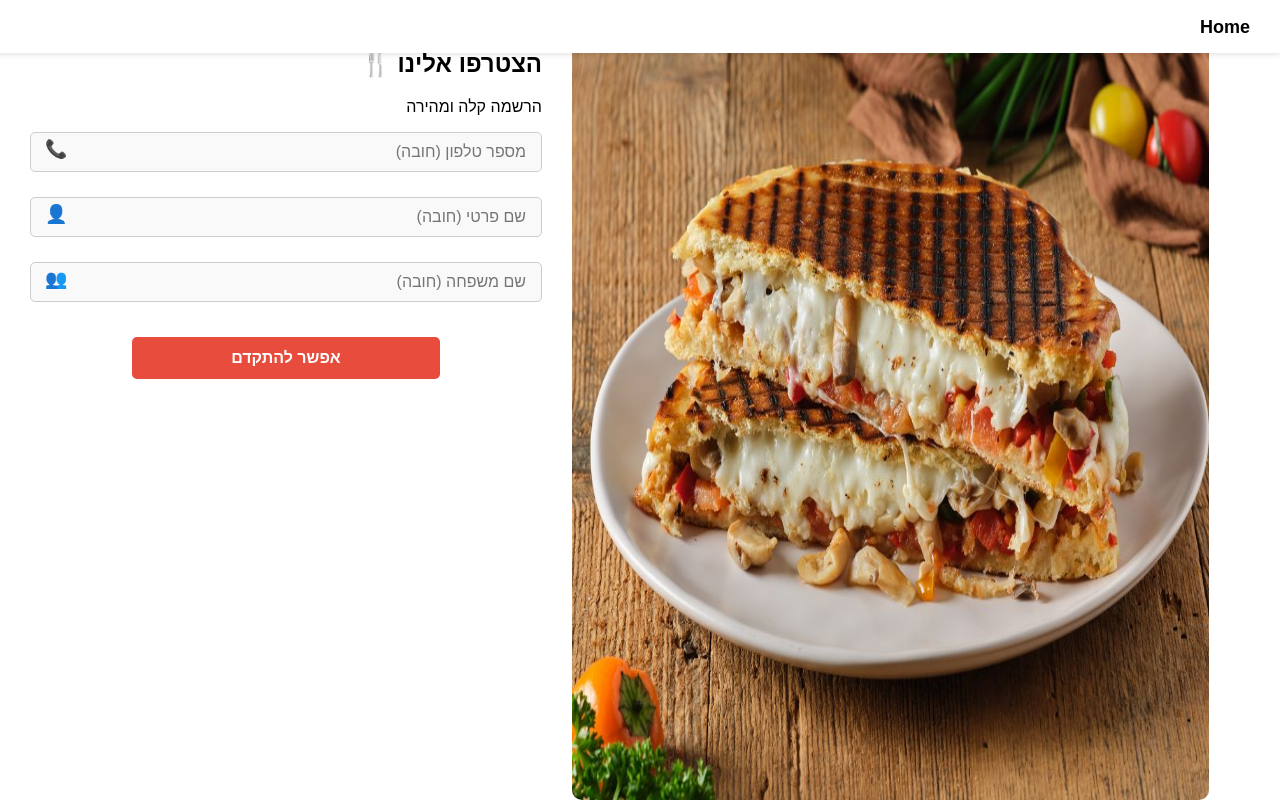
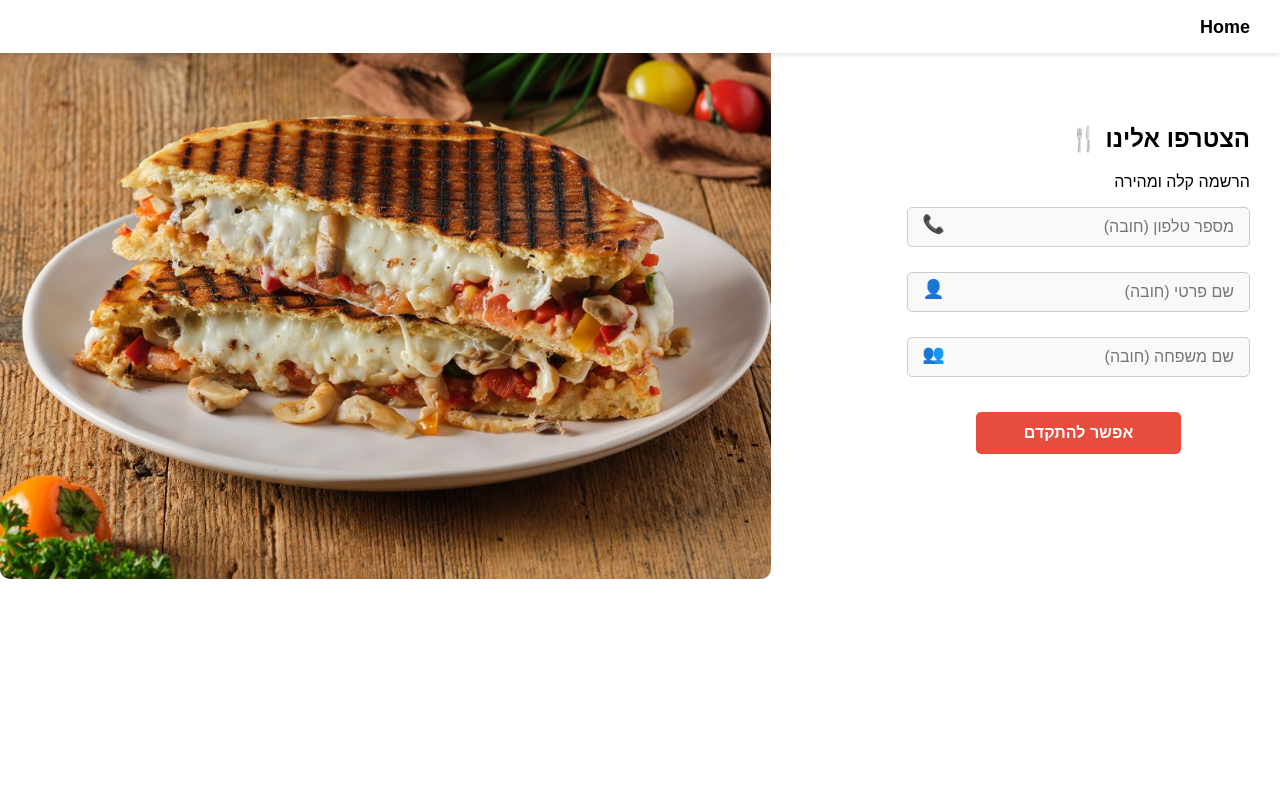
Before and after one commit to shada234/YVCoffe_cafeteria-website, a plain HTML site: page signUp.html in a window 1280 px wide. Drawn offline with Linux system fonts and the light colour scheme.

Commit message:
updated code

```diff
--- a/style.css
+++ b/style.css
@@ -342,15 +342,18 @@ input {
 /*-----------------------------------------------------------------------------------------------------------------------------------------------*/
 /*SignUp*/
 /* כללי */
+
 .signUpWrapper {
     display: flex;
-    height: 100vh;
-    flex-direction: row-reverse; /* מסובב את החלוקה כדי שהתמונה תהיה בצד ימין */
+    flex-direction: row; /* מסדר את האלמנטים בשורה (תמונה שמאל, טופס ימין) */
+    align-items: center;
+    justify-content: center;
+    width: 100%;
+    gap: 20px; /* רווח בין התמונה לטופס */
 }
 
-/* חלק ימני - תמונה */
 .signUpImageContainer {
-    flex: 1;
+    width: 100%; /* חצי מסך */
     display: flex;
     justify-content: flex-start; /* מצמיד לשמאל */
 }
```
